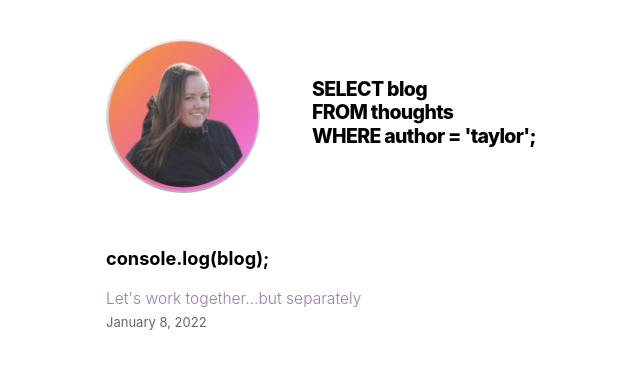
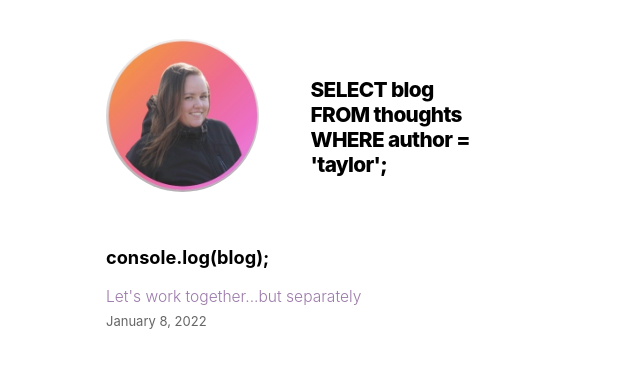
Before and after one commit to taylornoj/nextjs-blog, a Next.js app: page / in a window 1280 px wide. Shown: the top 368 px of the page, without its empty margins (313-953 px from the left). Built offline with nearby package versions, Linux system fonts and the light colour scheme.

Commit message:
fix sixing

```diff
--- a/styles/utils.module.css
+++ b/styles/utils.module.css
@@ -1,5 +1,5 @@
 .heading2Xl {
-  font-size: 1.5rem;
+  font-size: 1.6rem;
   line-height: 1.2;
   font-weight: 800;
   letter-spacing: -0.05rem;
```
